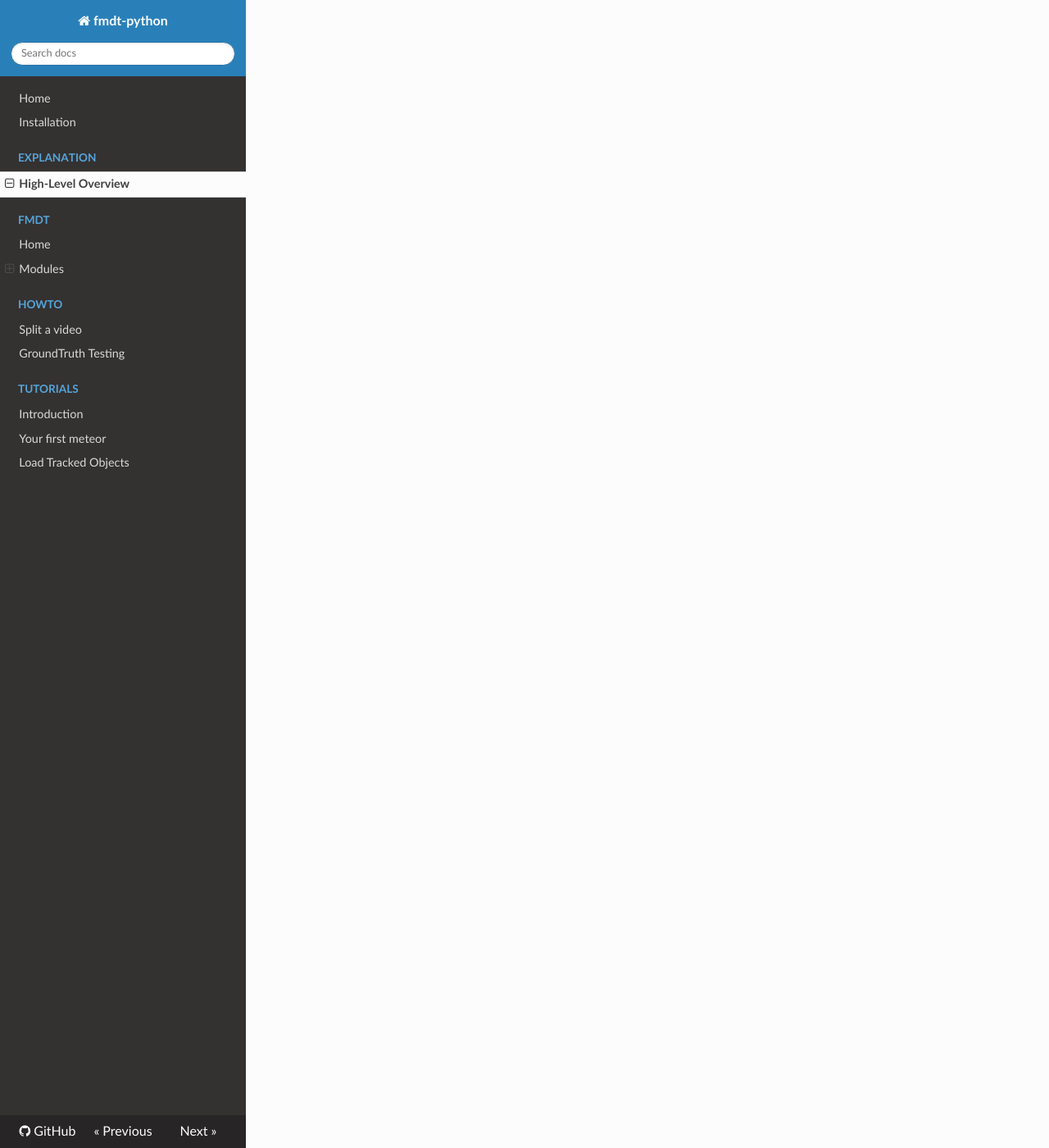
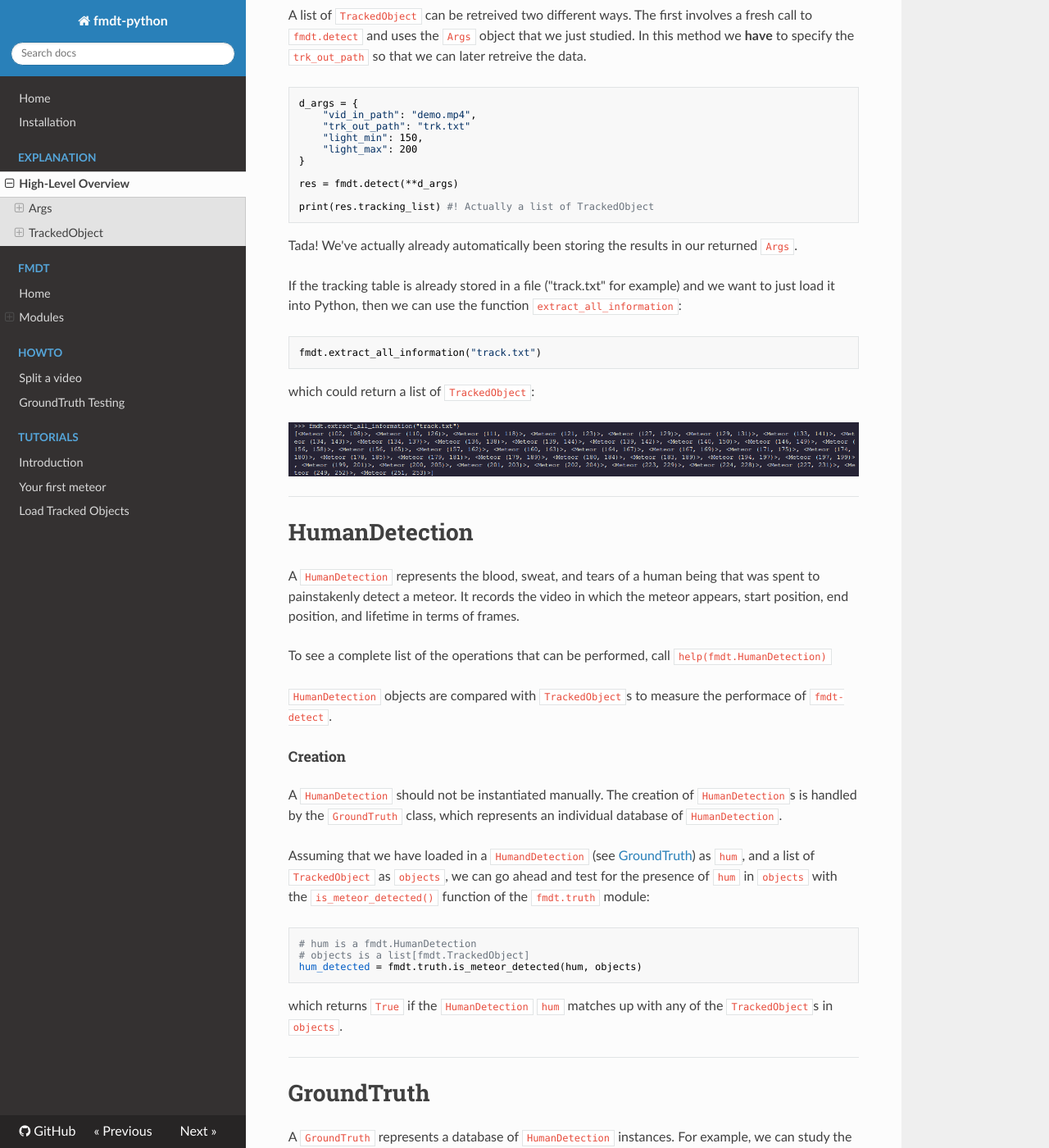
Before and after one commit to ejovo13/fmdt_python_clean, an MkDocs documentation site: the page built from docs/explanation/index.md, in a window 1280 px wide and 1400 px high, scrolled down 1440 px. Shown: the whole window at 82% size. Built offline with MkDocs 1.6.1, drawn with Linux system fonts in a browser that asks for light colours; nearby versions of some CDN libraries; some of the changed text lies outside the part shown.

Commit message:
update docs

````diff
--- a/docs/explanation/index.md
+++ b/docs/explanation/index.md
@@ -1 +1,160 @@
 # High-Level Overview
+
+In order to understand this library, both as a developer and as an end user, you only need to
+be familiar with the four fundamental classes: `Args`, `TrackedObject`, `HumanDetection`, and `GroundTruth`.
+---
+## Args
+
+The `fmdt.args.Args` (aliased as `fmdt.Args`) class is used to represent a specific combination of arguments used to
+run `fmdt`'s suite of executables.
+##### Creation
+We create a new `Args` object by providing a dictionary of the arguments that we want to use for `fmdt-detect`.
+
+```
+d_args_dict = {
+    "light_min": 150,
+    "light_max": 200,
+    "trk_all": True
+}
+
+args = fmdt.Args(detect_args=d_args_dict)
+```
+
+We can use the `Args` class to call `fmdt.detect`:
+
+```
+d_args = {
+    "vid_in_path": "demo.mp4",
+    "trk_bb_path": "bbs.txt",
+    "trk_out_path": "trk.txt",
+    "light_min": 250,
+    "light_max": 255
+}
+
+args = fmdt.Args(detect_args=d_args)
+args = args.detect()
+```
+
+It's important to know that we can also create `Args` instances as the return type from a call to `fmdt.detect`:
+
+```
+res = fmdt.detect(vid_in_path="demo.mp4)
+```
+
+##### Chain together function calls
+
+We can utilize the fact that a call to `fmdt.detect` returns an `Args` type and the fact that an `Args` type has the
+member functions `visu` and `detect` to chain together detection and visualization:
+
+```
+res = args.detect().visu()
+```
+---
+## TrackedObject
+A `TrackedOjbect` encodes the results of a call to `fmdt-detect`. A list of `TrackedObject` is our
+representation of the table of tracks outputted by `fmdt-detect` (corresponding to the `trk_out_path` parameter)
+
+##### Creation
+
+A list of `TrackedObject` can be retreived two different ways. The first involves a fresh call to `fmdt.detect` and
+uses the `Args` object that we just studied. In this method we **have** to specify the `trk_out_path` so that we
+can later retreive the data.
+
+```
+d_args = {
+    "vid_in_path": "demo.mp4",
+    "trk_out_path": "trk.txt"
+    "light_min": 150,
+    "light_max": 200
+}
+
+res = fmdt.detect(**d_args)
+
+print(res.tracking_list) #! Actually a list of TrackedObject
+```
+
+Tada! We've actually already automatically been storing the results in our returned `Args`.
+
+If the tracking table is already stored in a file ("track.txt" for example) and we want to just load it into Python, then we can use
+the function `extract_all_information`:
+
+```
+fmdt.extract_all_information("track.txt")
+```
+
+which could return a list of `TrackedObject`:
+
+![tracking_list](../media/track_list.png)
+
+
+
+---
+# HumanDetection
+
+A `HumanDetection` represents the blood, sweat, and tears of a human being that was spent to
+painstakenly detect a meteor. It records the video in which the meteor appears, start position, end position, and
+lifetime in terms of frames.
+
+To see a complete list of the operations that can be performed, call `help(fmdt.HumanDetection)`
+
+`HumanDetection` objects are compared with `TrackedObject`s to measure the performace of `fmdt-detect`.
+
+##### Creation
+
+A `HumanDetection` should not be instantiated manually. The creation of `HumanDetection`s is handled by the `GroundTruth`
+class, which represents an individual database of `HumanDetection`.
+
+Assuming that we have loaded in a `HumandDetection` (see [GroundTruth](#GroundTruth)) as `hum`, and a list of
+`TrackedObject` as `objects`, we can go ahead and test for the presence of `hum` in `objects` with the
+`is_meteor_detected()` function of the `fmdt.truth` module:
+
+```
+# hum is a fmdt.HumanDetection
+# objects is a list[fmdt.TrackedObject]
+hum_detected = fmdt.truth.is_meteor_detected(hum, objects)
+```
+
+which returns `True` if the `HumanDetection` `hum` matches up with any of the `TrackedObject`s in `objects`.
+
+---
+# GroundTruth
+
+A `GroundTruth` represents a database of `HumanDetection` instances. For example, we can study the databases of the
+Draconids-6mm (draco6) and Draconids-12mm (draco12) separately. Two csv files containing a table of `HumanDetection`
+objects can be retrieved for [draco6](https://github.com/ejovo13/fmdt_python_clean/blob/build/human_detections_draco6.csv) and [draco12](https://github.com/ejovo13/fmdt_python_clean/blob/build/human_detections_draco12.csv)
+
+###### Creation
+
+In order to create a `GroundTruth` object, you need to have a csv containing a table of `HumanDetection`. If you would
+like to actually analyze any aspects of the database you additionally need to have the _videos_ stored on your computer.
+
+The following snipped of code will load in a `GroundTruth` object that will be used to study the draco6 videos. It works
+because the csv file is in the current working directory and the draco6 videos files are stored physically on my disk
+under the /home/ejovo/Videos/Watec6mm directory.
+
+```
+vid_dir  = "/home/ejovo/Videos/Watec6mm"
+csv_file = "human_detections_draco6.csv"
+
+gt6 = fmdt.GroundTruth(csv=csv_file, vid_dir=vid_dir)
+```
+
+We can go ahead and apply a single `Args` object across our entire `GroundTruth` database using the function
+`GroundTruth.try_command()`:
+
+```
+truth_detected = gt6.try_command(args) # use any fmdt.Args from before
+```
+
+which will store a list of booleans indicating whether or not the corresponding `HumanDetection` was found after
+a call to `fmdt-detect` with the parameters indicated by `Args`.
+
+###### Heatmap
+
+We can use a `GroundTruth` object combined with a linspace of `light_min` and `light_max` to create a heat map of which meteors were detected
+usign the specified lumonisity parameters. To do so we simply call the function `GroundTruth.heat_map`, which has a similar argument
+placement as numpy's `linspace`.
+
+```
+gt12.heat_map(150, 250, 20)
+```
````
Also changed, not shown: docs/howto/2_test_db.md (+1 -1 lines), docs/tutorials/1_detecting_meteors.md (+1 -4 lines), docs/fmdt/home.md (renamed from docs/fmdt/index.md), docs/media/track_list.png (added).
